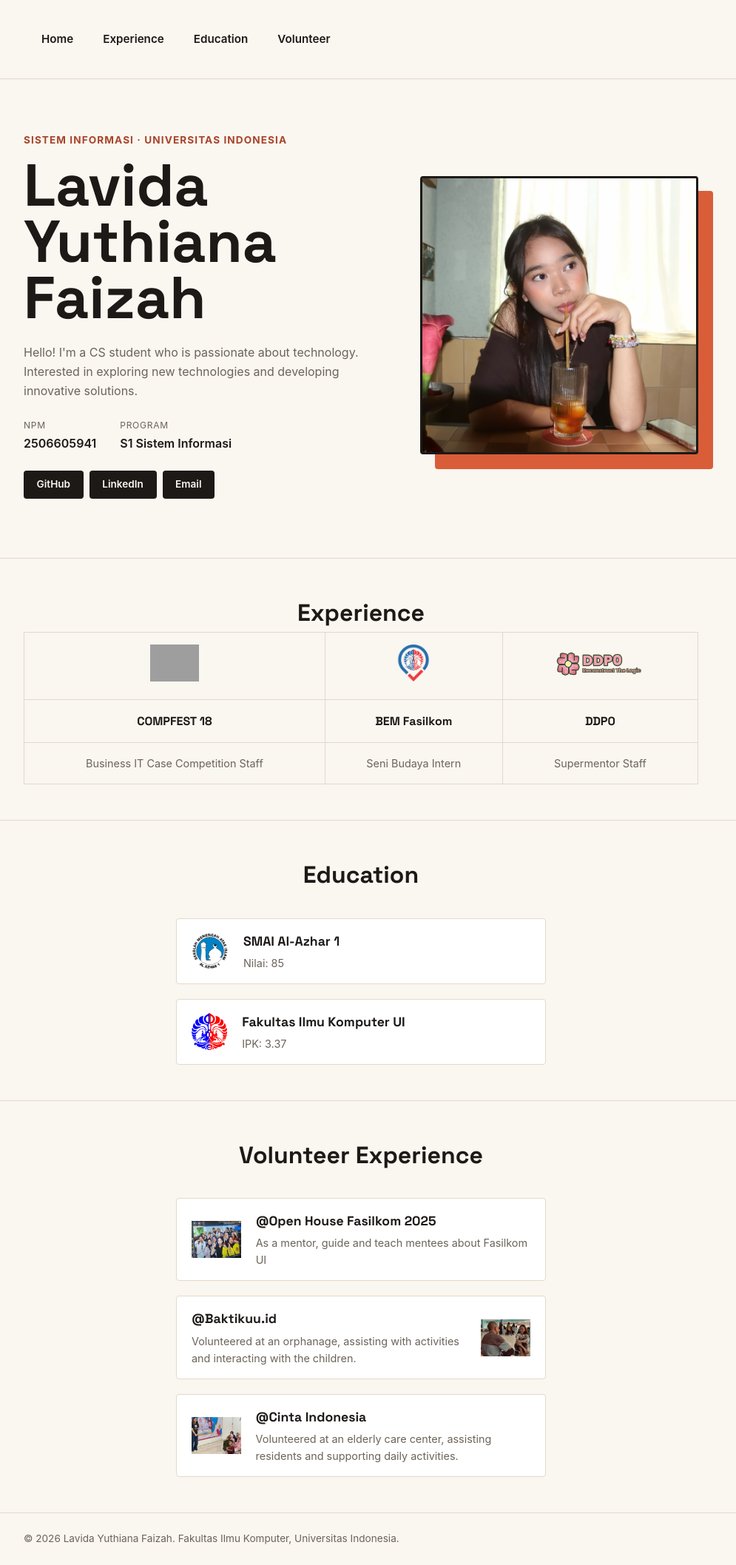
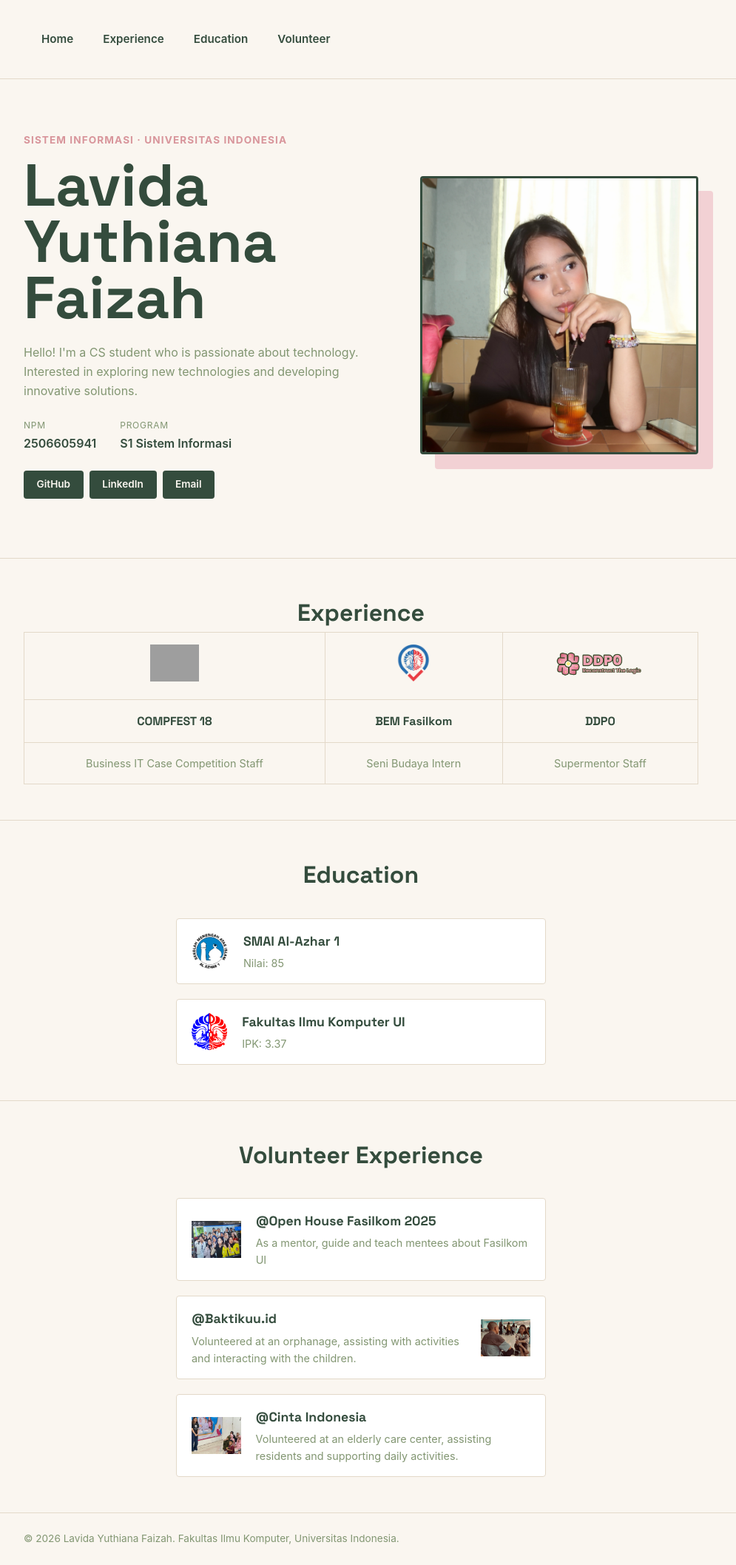
Before and after one commit to lavidayuthiana/myportofolio, a Django app: page / in a window 1280 px wide. Shown: the whole page at 74% size, without its empty margins (152-1147 px from the left). Run offline with Django 4.2, Linux system fonts and the light colour scheme; grey boxes are pictures that could not be loaded.

Commit message:
fix: Perbaikin Style

```diff
--- a/static/css/style.css
+++ b/static/css/style.css
@@ -5,12 +5,12 @@
 }
 
 :root {
-    --ink: #1c1917;
+    --ink: #344C3D;
     --paper: #faf6f0;
-    --accent: #d95d39;
-    --accent-dark: #a8442a;
+    --accent: #f2d1d4;
+    --accent-dark: #D8959B;
     --line: #e3d9c9;
-    --text-muted: #6b6459;
+    --text-muted: #829672;
     --radius: 4px;
 }
 
```
